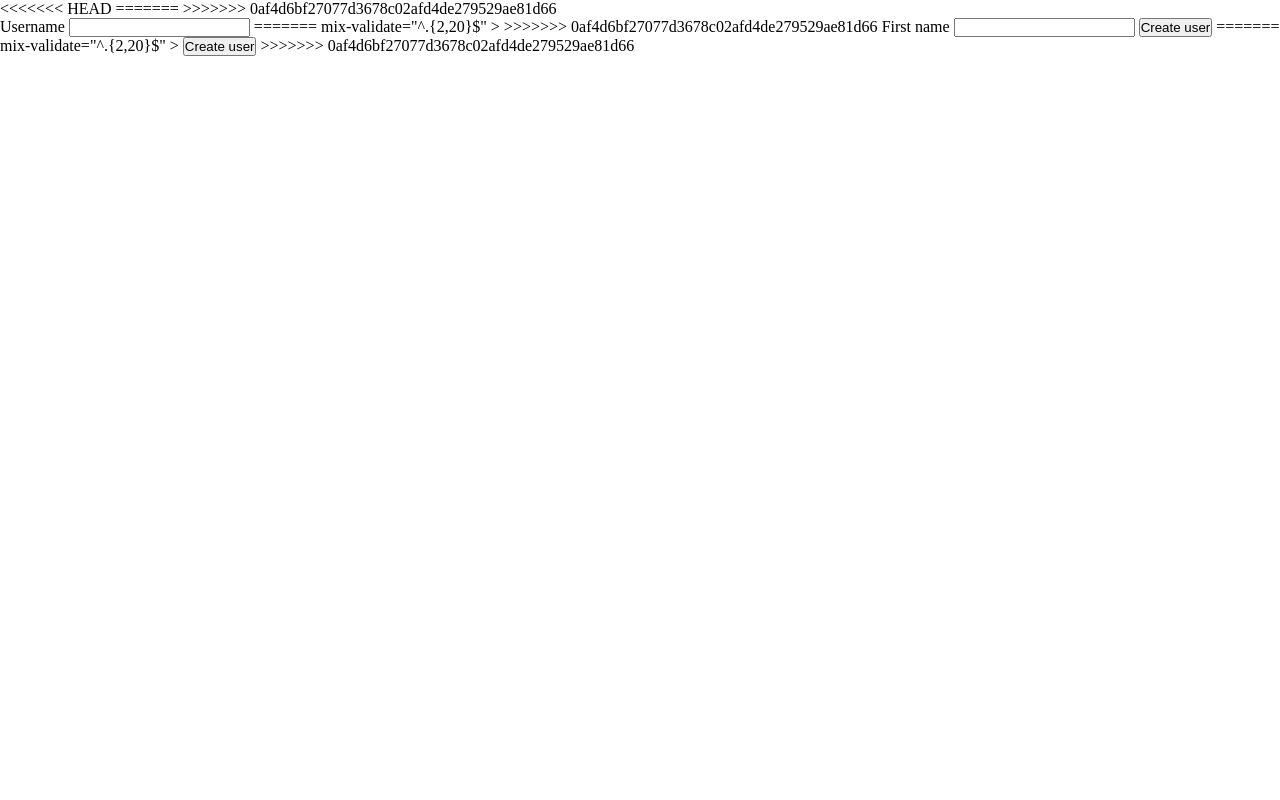
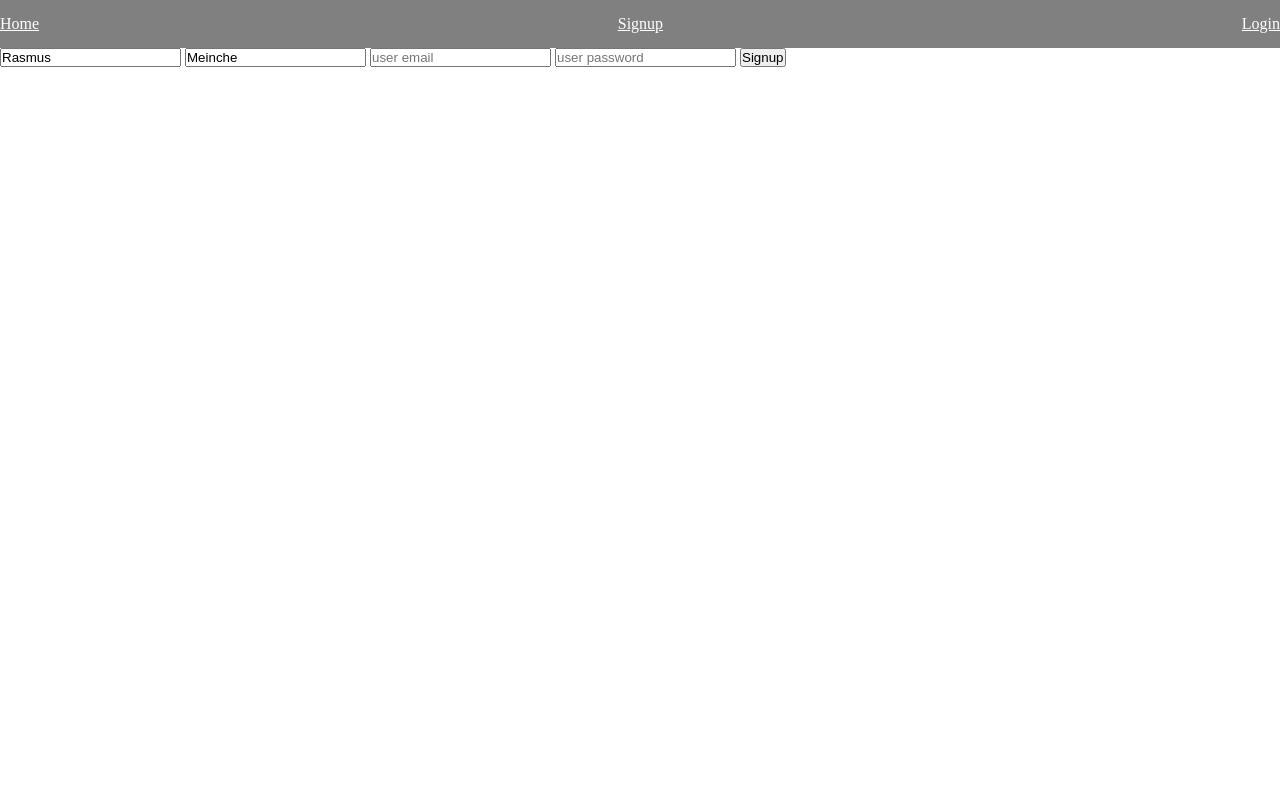
Before and after one commit to RasmusMeinche/2026_1_travel, a Flask app: page /signup in a window 1280 px wide. Run offline with Flask 3, Linux system fonts and the light colour scheme.

Commit message:
feat: Refactor signup process and remove unused templates; add user validation

```diff
--- a/app.py
+++ b/app.py
@@ -5,151 +5,43 @@ import time
 from flask_session import Session
 
 from icecream import ic
-ic.configureOutput(prefix=f'___________ | ', includeContext=True)
+ic.configureOutput(prefix=f'______ | ', includeContext=True)
 
 app = Flask(__name__)
 
 app.config['SESSION_TYPE'] = 'filesystem'
 Session(app)
 
-
 ##############################
 @app.get("/signup")
 def show_signup():
     try:
-        return render_template("page_signup.html", x=x)
+        user = session.get("user", "")
+        return render_template("page_signup.html", user=user)
     except Exception as ex:
-        print(ex, flush = True)
-        return "ups ..."
+        ic(ex)
+        return "ups"
 
 ##############################
-@app.post("/api-check-username")
-def check_username():
+@app.post("/api-create-user")
+def api_create_user():
     try:
-        user_username = x.validate_user_username()
-        db, cursor = x.db()
-        q = "SELECT * FROM users WHERE user_username = %s"
-        cursor.execute(q, (user_username,))
-        row = cursor.fetchone()
-        if not row:
-            return f"""
-                <browser mix-update="span">
-                    Username available
-                </browser>
-            """
-
-        return f"""
-            <browser mix-update="span">
-                Username taken
-            </browser>
-        """
-
-
+        user_first_name = x.validate_user_first_name()
+        user_last_name = x.validate_user_last_name()
     except Exception as ex:
-        # print(ex, flush = True)
         ic(ex)
 
-        if "--error-- user_username" in str(ex):
-            return f"""<browser mix-update="span">{ex.args[0]}</browser>""", 400
+        if "company_exception user_first_name" in str(ex):
+            error_message = f"user first name {x.USER_FIRST_NAME_MIN} to {x.USER_FIRST_NAME_MAX} characters"
+            ___tip = render_template("___tip.html", status="error", message=error_message)
+            return f"""<browser mix-after-begin="#tooltip">{___tip}</browser>"""
 
+        if "company_exception user_last_name" in str(ex):
+            error_message = f"user last name {x.USER_LAST_NAME_MIN} to {x.USER_LAST_NAME_MAX} characters"
+            ___tip = render_template("___tip.html", status="error", message=error_message)
+            return f"""<browser mix-after-begin="#tooltip">{___tip}</browser>"""
 
-        # Worst case, something unexpected
-        return f"""<browser mix-update="span">System under maintenance</browser>""", 500
-
+        return "ups"
     finally:
         if "cursor" in locals(): cursor.close()
         if "db" in locals(): db.close()
-
-
-
-##############################
-@app.post("/api-create-user")
-def create_user():
-    try:
-        user_username = x.validate_user_username()
-        user_first_name = x.validate_user_first_name()
-        user_pk = uuid.uuid4().hex
-        user_create_at = int(time.time())
-        db, cursor = x.db()
-        q = "INSERT INTO users VALUES(%s, %s, %s, %s)"
-        cursor.execute(q, (user_pk, user_username, user_first_name, user_create_at))
-        db.commit()
-
-        tip = render_template("___tip.html", message = "User created", status="ok")
-
-        return f"""
-        <browser mix-update="#tooltip">{tip}</browser>
-        """
-
-
-
-    except Exception as ex:
-        # print(ex, flush = True)
-        ic(ex)
-
-        if "--error-- user_username" in str(ex):
-            return f"""<browser mix-update="span">{ex.args[0]}</browser>""", 400
-
-        if "--error-- user_first_name" in str(ex):
-            tip = render_template("___tip.html", message="Invalid first name", status="error")
-            return f"""<browser mix-update="#tooltip">{tip}</browser>""", 400
-
-        if "Duplicate entry" in str(ex) and "user_username" in str(ex):
-            return f"""<browser mix-update="span">Username already taken</browser>""", 400
-
-        # Worst case, something unexpected
-        return f"""<browser mix-update="span">System under maintenance</browser>""", 500
-
-    finally:
-        if "cursor" in locals(): cursor.close()
-        if "db" in locals(): db.close()
-
-##############################
-@app.get("/login")
-def login():
-    try:
-        return render_template("page_login.html")
-    except Exception as ex:
-        ic(ex)
-        return "ups", 500
-
-##############################
-@app.post("/login")
-def user_login():
-    try:
-        # TODO: Validate
-        # TODO: Check if email and password exist in the db
-        user = {
-            "name":"Rasmus"
-        }
-        session["user"] = user
-        return "You are logged in"
-    except Exception as ex:
-        ic(ex)
-        return str(ex)
-    finally:
-        if "cursor" in locals(): cursor.close()
-        if "db" in locals(): db.close()
-
-##############################
-@app.get("/profile")
-@x.no_cache # decorator
-def profile():
-    try:
-        user = session.get("user", "")
-        if not user: return redirect("/login")
-        ic(user)
-        return render_template("page_profile.html", user=user)
-    except Exception as ex:
-        ic(ex)
-        return "error"
-
-##############################
-@app.get("/logout")
-def logout():
-    try:
-        session.clear()
-        return redirect("/login")
-    except Exception as ex:
-        ic(ex)
-        return "ups"
--- a/static/app.css
+++ b/static/app.css
@@ -14,6 +14,7 @@ body{
     width: 100%;
     display: flex;
     justify-content: center;
+    pointer-events: none;
     span{
         padding: 1rem 2rem;
         color: white;
--- a/templates/___tip.html
+++ b/templates/___tip.html
@@ -1,3 +1,3 @@
-<span class="{{ status }}" mix-remove mix-fade-5000>
+<div class="{{ status }}" mix-remove mix-fade-5000>
     {{ message }}
-</span>
+</div>
--- a/templates/___user_more.html
+++ /dev/null
@@ -1,5 +0,0 @@
-<div class="user-more">
-    <div>{{ user.user_pk }}</div>
-    <div>{{ user.user_name }}</div>
-    <div>{{ user.user_last_name }}</div>
-</div>
--- a/templates/_footer.html
+++ b/templates/_footer.html
@@ -1,9 +1,3 @@
-
-    <footer>
-
-    </footer>
-
-
     <script src="/static/mixhtml.js"></script>
 
 </body>
--- a/templates/_header.html
+++ b/templates/_header.html
@@ -3,18 +3,23 @@
 <head>
     <meta charset="UTF-8">
     <meta name="viewport" content="width=device-width, initial-scale=1.0">
+
     <link rel="stylesheet" href="/static/app.css">
-    <script src="/static/app.js" defer></script>
-    <title>
-        {{ title }}
-    </title>
+
+    <title>Document</title>
 </head>
 <body>
 
+    <div id="tooltip"></div>
+
     <nav>
         <a href="/">Home</a>
-        <a href="/items">Items</a>
-        <a href="/about-us">About us</a>
-        <a href="/contact-us">Contact us</a>
-        <a href="/sign-up">Sign up</a>
+        <a href="/signup">Signup</a>
+
+        {% if not user %}
+            <a href="/login">Login</a>
+        {% else %}
+            <a href="/logout">Logout</a>
+        {% endif %}
+
     </nav>
--- a/templates/page_profile.html
+++ /dev/null
@@ -1,3 +0,0 @@
-Hi {{ user.name }}
-
-<a href="/logout">Logout</a>
--- a/templates/page_signup.html
+++ b/templates/page_signup.html
@@ -1,68 +1,16 @@
-<!DOCTYPE html>
-<html lang="en">
-<head>
-    <meta charset="UTF-8">
-    <meta name="viewport" content="width=device-width, initial-scale=1.0">
-    <link rel="stylesheet" href="/static/app.css">
-    <script src="/static/app.js" defer></script>
-    <title>
-        Signup
-    </title>
-</head>
-<body>
+{% include "_header.html" %}
+
+<main>
+    <form mix-post="/api-create-user" autocomplete="off">
+        <input name="user_first_name" type="text" placeholder="user first name" value="Rasmus">
+        <input name="user_last_name" type="text" placeholder="user last name" value="Meinche">
+        <input name="user_email" type="text" placeholder="user email">
+        <input name="user_password" type="text" placeholder="user password">
+        <button>
+            Signup
+        </button>
+    </form>
+</main>
 
 
-    <div id="tooltip"></div>
-
-
-<<<<<<< HEAD
-
-
-
-
-
-
-=======
->>>>>>> 0af4d6bf27077d3678c02afd4de279529ae81d66
-    <form mix-post="/api-create-user">
-
-        <label for="">Username</label>
-        <input  name="user_username" type="text"
-                mix-post="/api-check-username"
-                mix-input
-                mix-delay="1000"
-<<<<<<< HEAD
-                mix-validate="{{ x.USER_USERNAME_REGEX }}"
-                >
-=======
-                mix-validate="{{ x.USER_USERNAME_REGEX }}"
-        >
->>>>>>> 0af4d6bf27077d3678c02afd4de279529ae81d66
-        <span></span>
-
-        <label for="">First name</label>
-        <input  name="user_first_name" type="text"
-<<<<<<< HEAD
-                mix-validate="{{ x.USER_FIRST_NAME_REGEX }}"
-                >
-
-            <button>
-                Create user
-            </button>
-=======
-            mix-validate="{{ x.USER_FIRST_NAME_REGEX }}"
-        >
-
-        <button>
-            Create user
-        </button>
-
->>>>>>> 0af4d6bf27077d3678c02afd4de279529ae81d66
-    </form>
-
-
-
-    <script src="/static/mixhtml.js"></script>
-
-</body>
-</html>
+{% include "_footer.html" %}
```
Also changed, not shown: templates/___user.html (deleted, +0 -19 lines), templates/items.html (deleted, +0 -29 lines), templates/page_about_us.html (deleted, +0 -8 lines), templates/page_contact_us.html (deleted, +0 -7 lines), templates/page_index.html (deleted, +0 -7 lines), templates/page_login.html (deleted, +0 -20 lines), users.sql (added, +53 -0 lines), x.py (+22 -33 lines).
